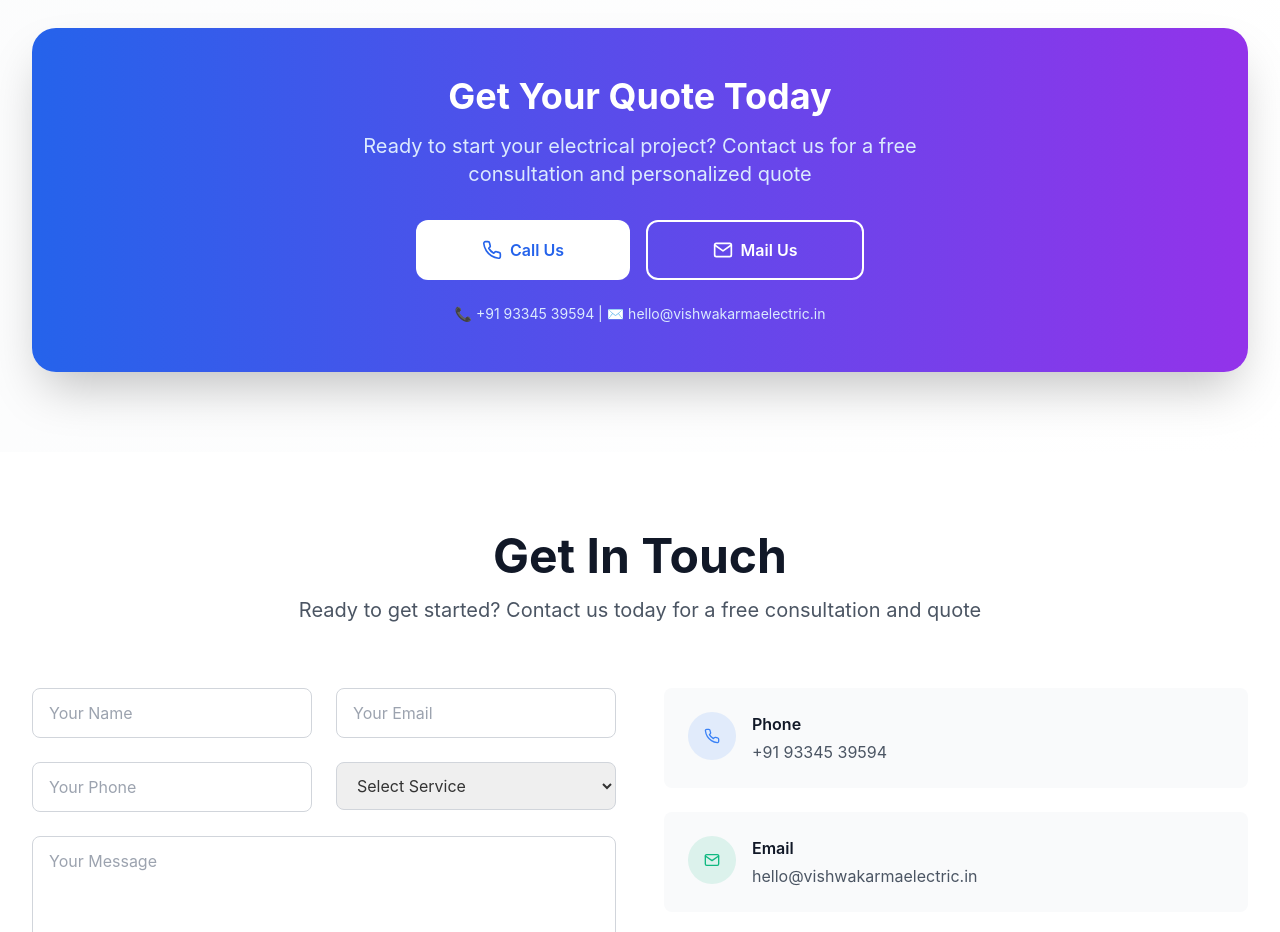
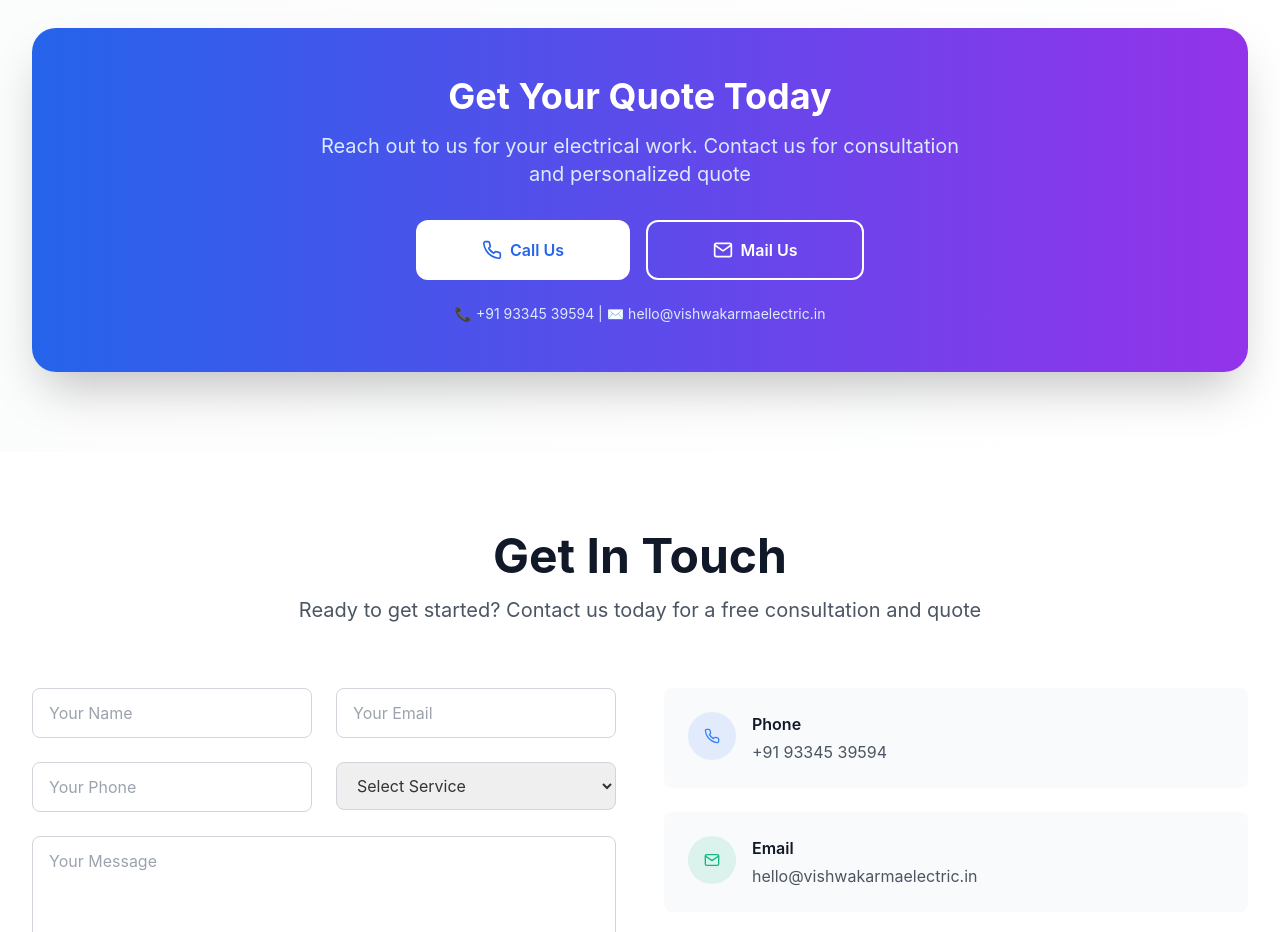
Before and after one commit to Ashish-cse38/Electrical-Shop-App-Development-4656, a React (Vite) app: page /#/ in a window 1280 px wide. Shown: the part 6540-7472 px from the top of the page. Built offline with nearby package versions, Linux system fonts and the light colour scheme.

Commit message:
Update About.jsx
Quote message updated

```diff
--- a/src/components/About.jsx
+++ b/src/components/About.jsx
@@ -277,7 +277,7 @@ const About = () => {
               Get Your Quote Today
             </h3>
             <p className="text-xl text-blue-100 mb-8 max-w-2xl mx-auto">
-              Ready to start your electrical project? Contact us for a free consultation and personalized quote
+              Reach out to us for your electrical work. Contact us for consultation and personalized quote
             </p>
 
             <div className="flex flex-col sm:flex-row gap-4 justify-center max-w-md mx-auto">
```
